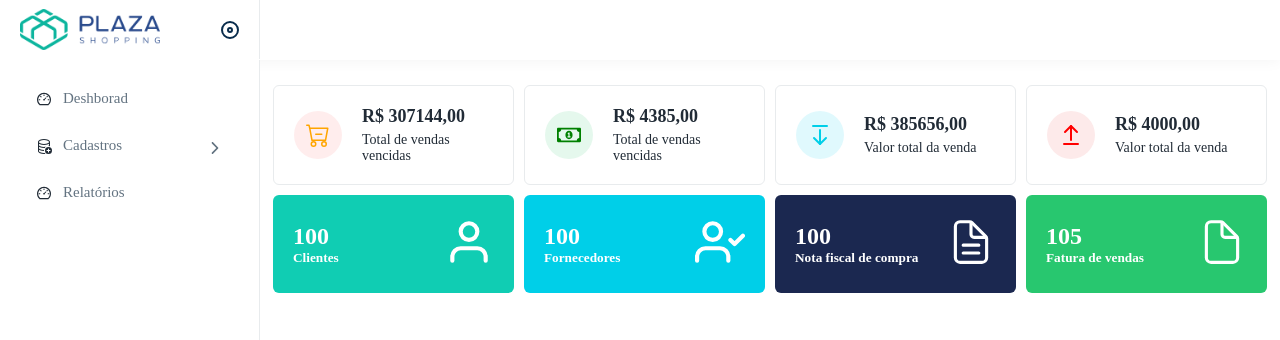
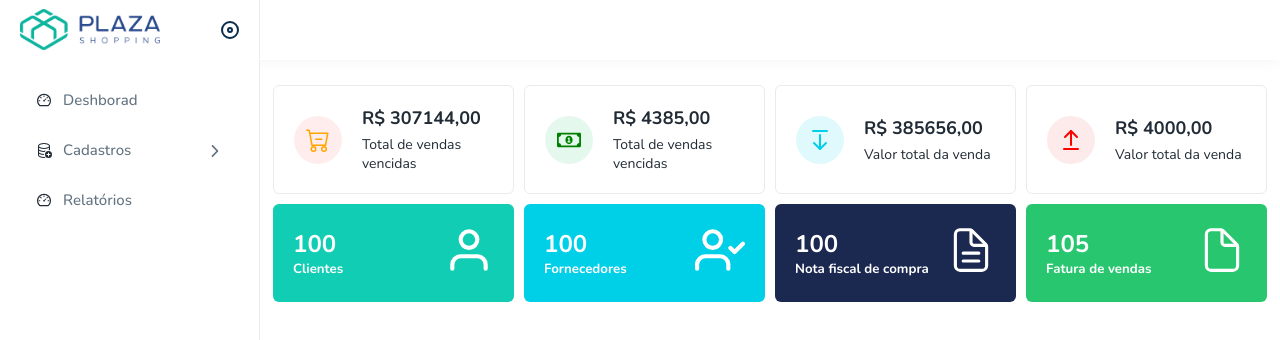
Before and after one commit to iraeveras/auditoria_loja, a React (Vite) app: page / in a window 1280 px wide. Shown: the top 340 px of the page. Built offline with nearby package versions, Linux system fonts and the light colour scheme.

Commit message:
Adicionando font padrao

```diff
--- a/src/index.css
+++ b/src/index.css
@@ -4,6 +4,7 @@
   margin: 0;
   padding: 0;
   box-sizing: border-box;
+  font-family: 'Nunito', sans-serif;
 }
 
 /* :root {
```
